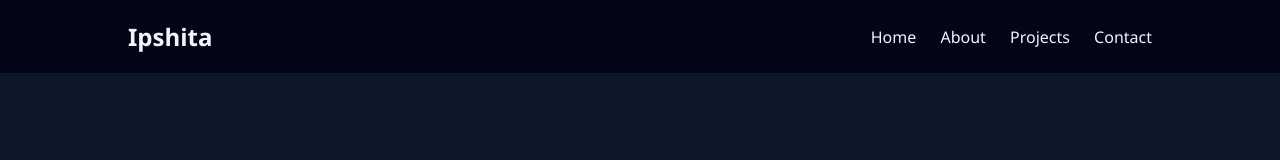
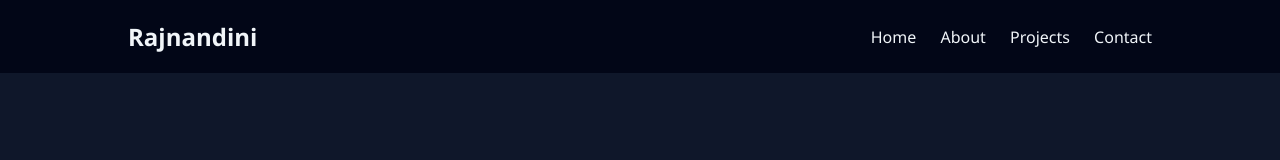
Before and after one commit to Rajnandini10Gupta/Web-d-exp-2, a plain HTML site: page index.html in a window 1280 px wide. Shown: the top 160 px of the page. Drawn offline with Linux system fonts and the light colour scheme.

Commit message:
Change header name

```diff
--- a/index.html
+++ b/index.html
@@ -9,7 +9,7 @@
 <body>
 
   <header>
-    <h2>Ipshita</h2>
+    <h2>Rajnandini</h2>
     <nav>
       <a href="#">Home</a>
       <a href="#about">About</a>
```
